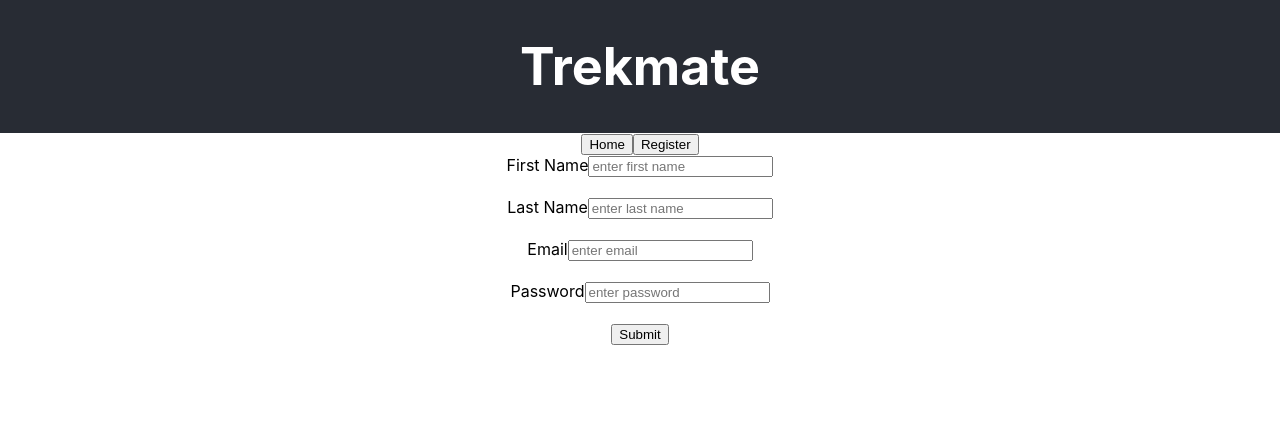
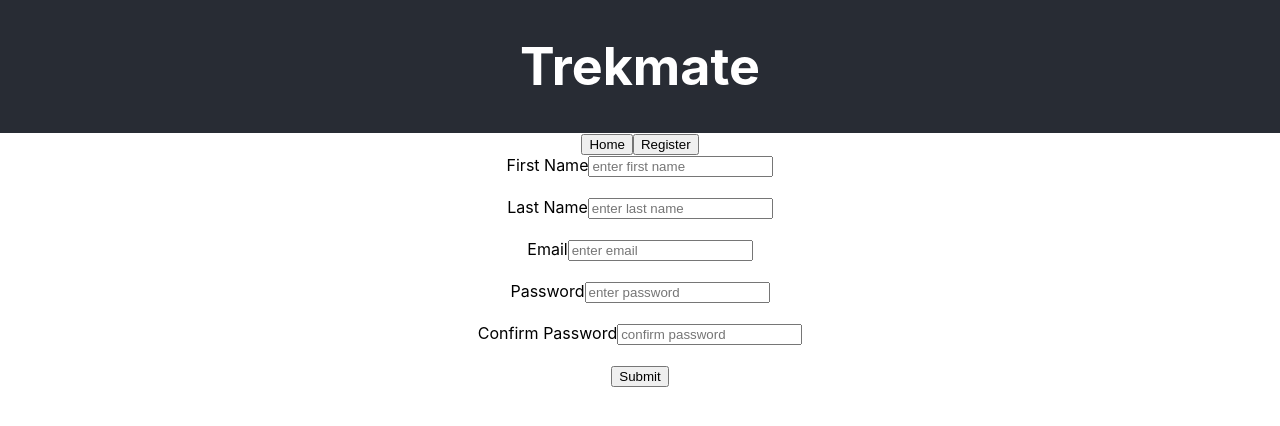
Before and after one commit to maymc/trekmate, a React (Create React App) app: page /register in a window 1280 px wide. Shown: the top 426 px of the page. Built offline with nearby package versions, Linux system fonts and the light colour scheme.

Commit message:
add confirm password input

```diff
--- a/src/Login/Register/Register.jsx
+++ b/src/Login/Register/Register.jsx
@@ -53,6 +53,10 @@ class Register extends Component {
         <input onChange={this.handleChange} type='text' name="password" placeholder="enter password" />
         <br /><br />
 
+        <label>Confirm Password</label>
+        <input onChange={this.handleChange} type='text' name="confirmPassword" placeholder="confirm password" />
+        <br /><br />
+
         <button type="submit">Submit</button>
 
       </form>
```
